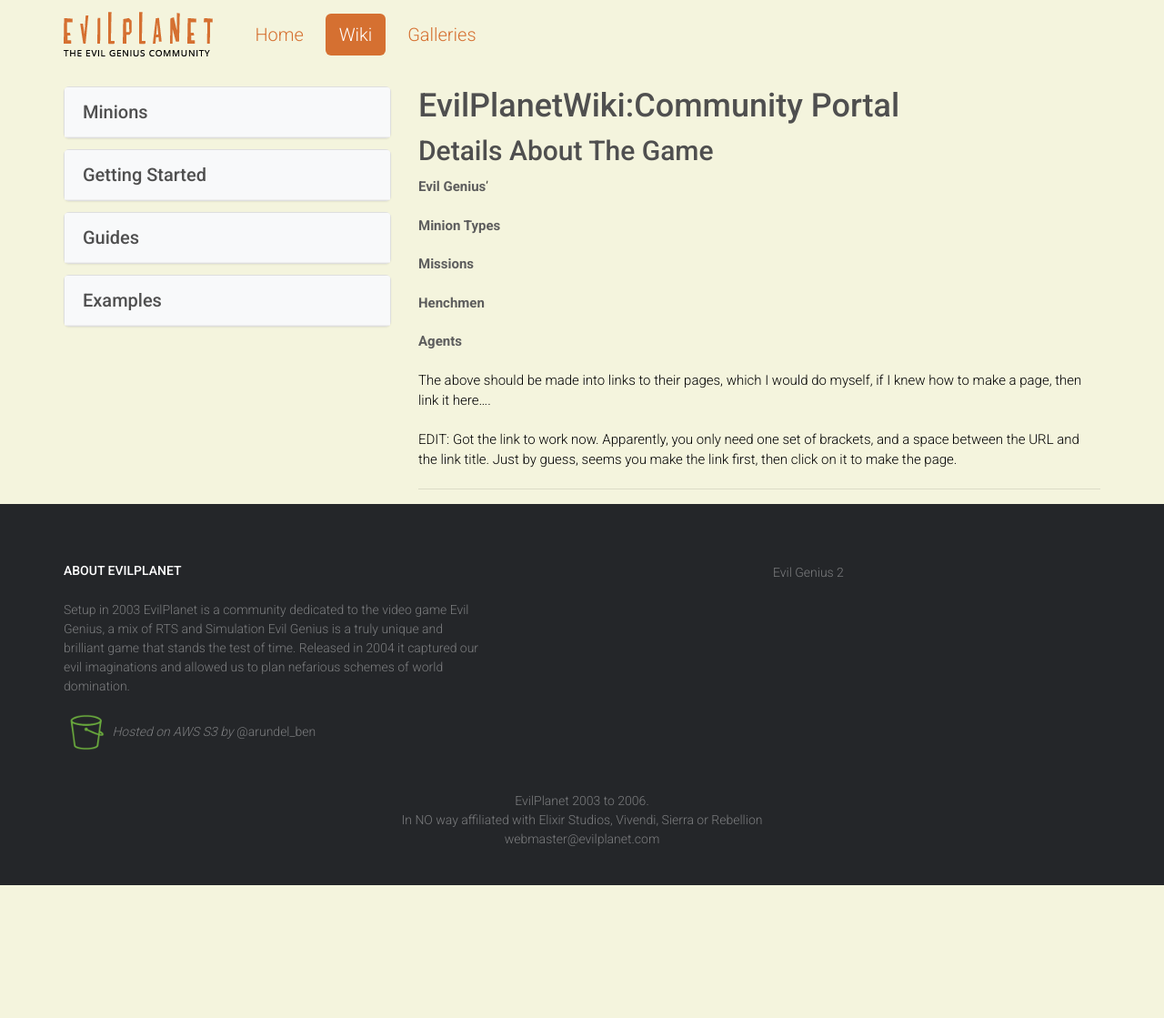
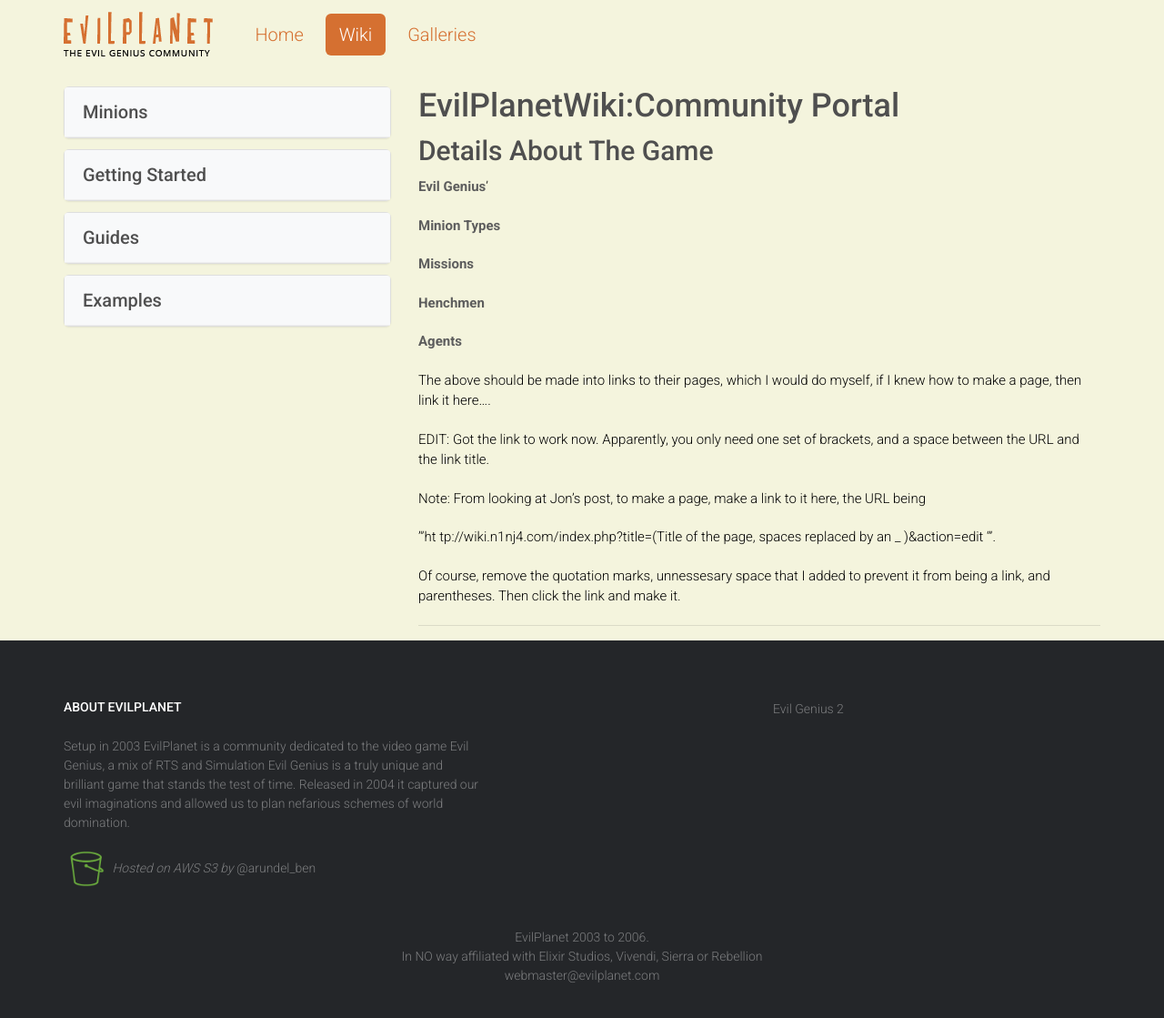
Before and after one commit to barundel/wiki.evilplanet.com, a Jekyll site: the page built from wiki/EvilPlanetWiki_Community_Portal.md, in a window 1280 px wide and 1123 px high. Shown: the top 1119 px of the window at 91% size. Built offline with Jekyll 4.4.1, drawn with Linux system fonts in a browser that asks for light colours; comment, search, counter and statistics services are not loaded.

Commit message:
/* Details About The Game */

```diff
--- a/wiki/EvilPlanetWiki_Community_Portal.md
+++ b/wiki/EvilPlanetWiki_Community_Portal.md
@@ -21,5 +21,14 @@
 myself, if I knew how to make a page, then link it here....
 
 EDIT: Got the link to work now. Apparently, you only need one set of
-brackets, and a space between the URL and the link title. Just by guess,
-seems you make the link first, then click on it to make the page.
+brackets, and a space between the URL and the link title.
+
+Note: From looking at Jon's post, to make a page, make a link to it
+here, the URL being
+
+'''ht tp://wiki.n1nj4.com/index.php?title=(Title of the page, spaces
+replaced by an \_ )&action=edit '''.
+
+Of course, remove the quotation marks, unnessesary space that I added to
+prevent it from being a link, and parentheses. Then click the link and
+make it.
```
Also changed, not shown: 1 other file.
